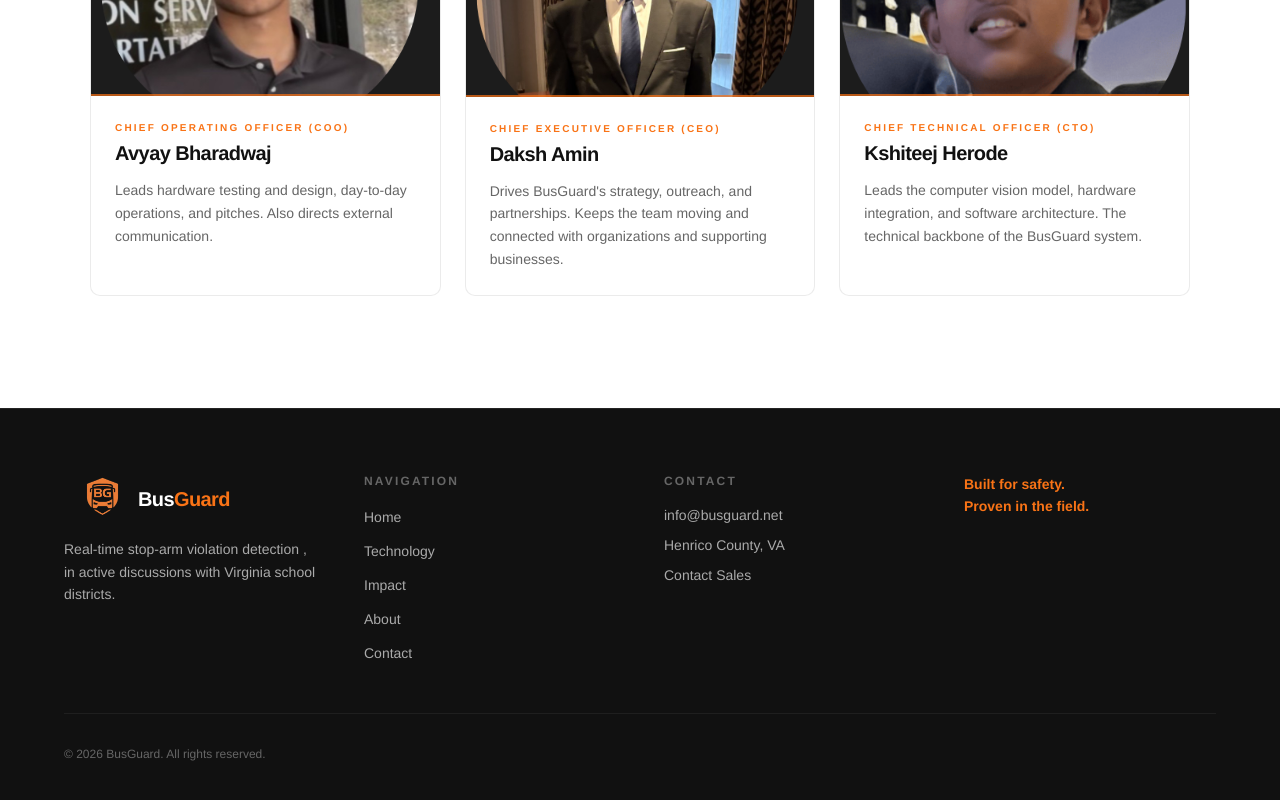
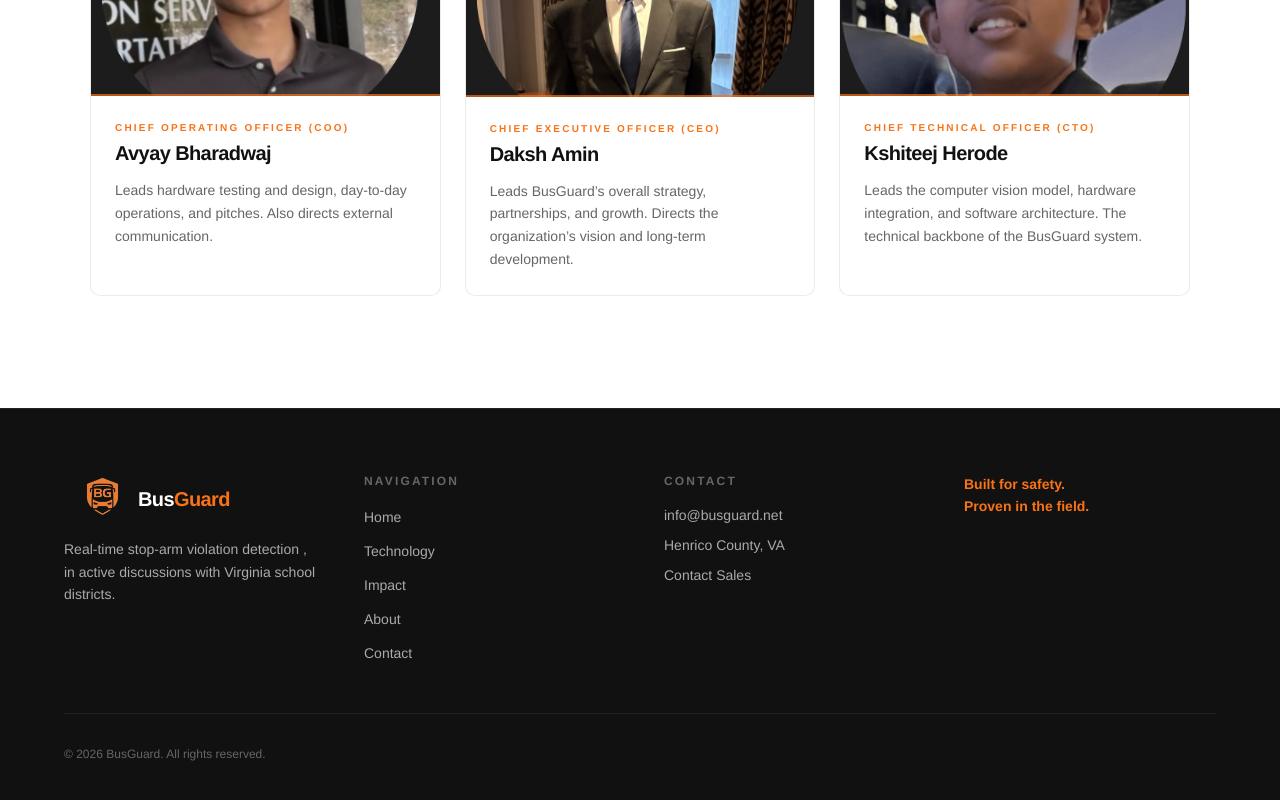
Before and after one commit to dakshamin15/finalbusguard, a Next.js app: page /about in a window 1280 px wide. Shown: the part 1487-2287 px from the top of the page. Built offline with nearby package versions, Linux system fonts and the light colour scheme.

Commit message:
Revise Daksh Amin's bio in about page
Updated bio for Daksh Amin to reflect current responsibilities.

```diff
--- a/app/about/page.tsx
+++ b/app/about/page.tsx
@@ -15,7 +15,7 @@
     name: "Daksh Amin",
     role: "Chief Executive Officer (CEO)",
     photo: "/daksh.png",
-    bio: "Drives BusGuard's strategy, outreach, and partnerships. Keeps the team moving and connected with organizations and supporting businesses.",
+    bio: "Leads BusGuard’s overall strategy, partnerships, and growth. Directs the organization’s vision and long-term development.",
   },
   {
     name: "Kshiteej Herode",
```
